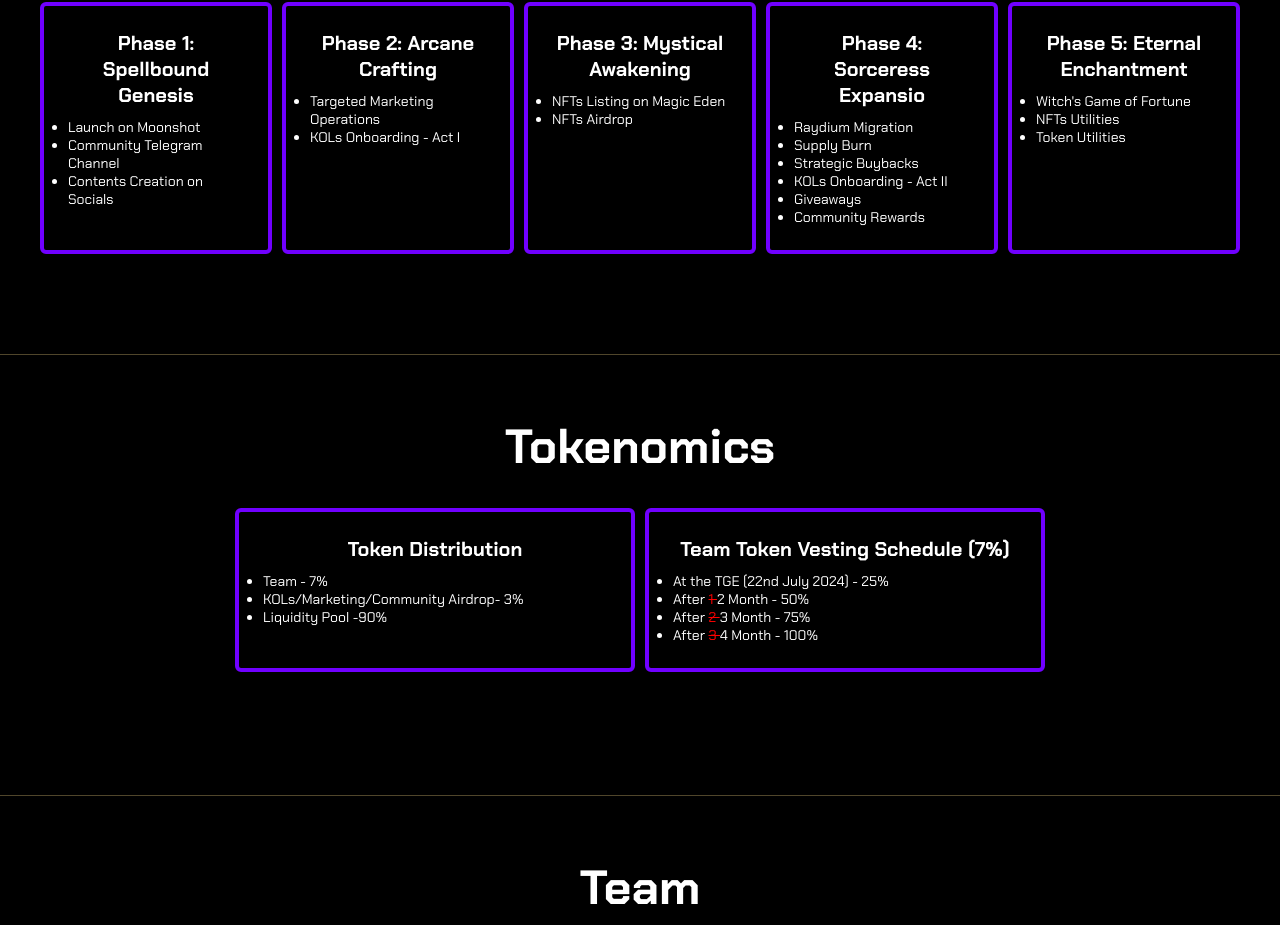
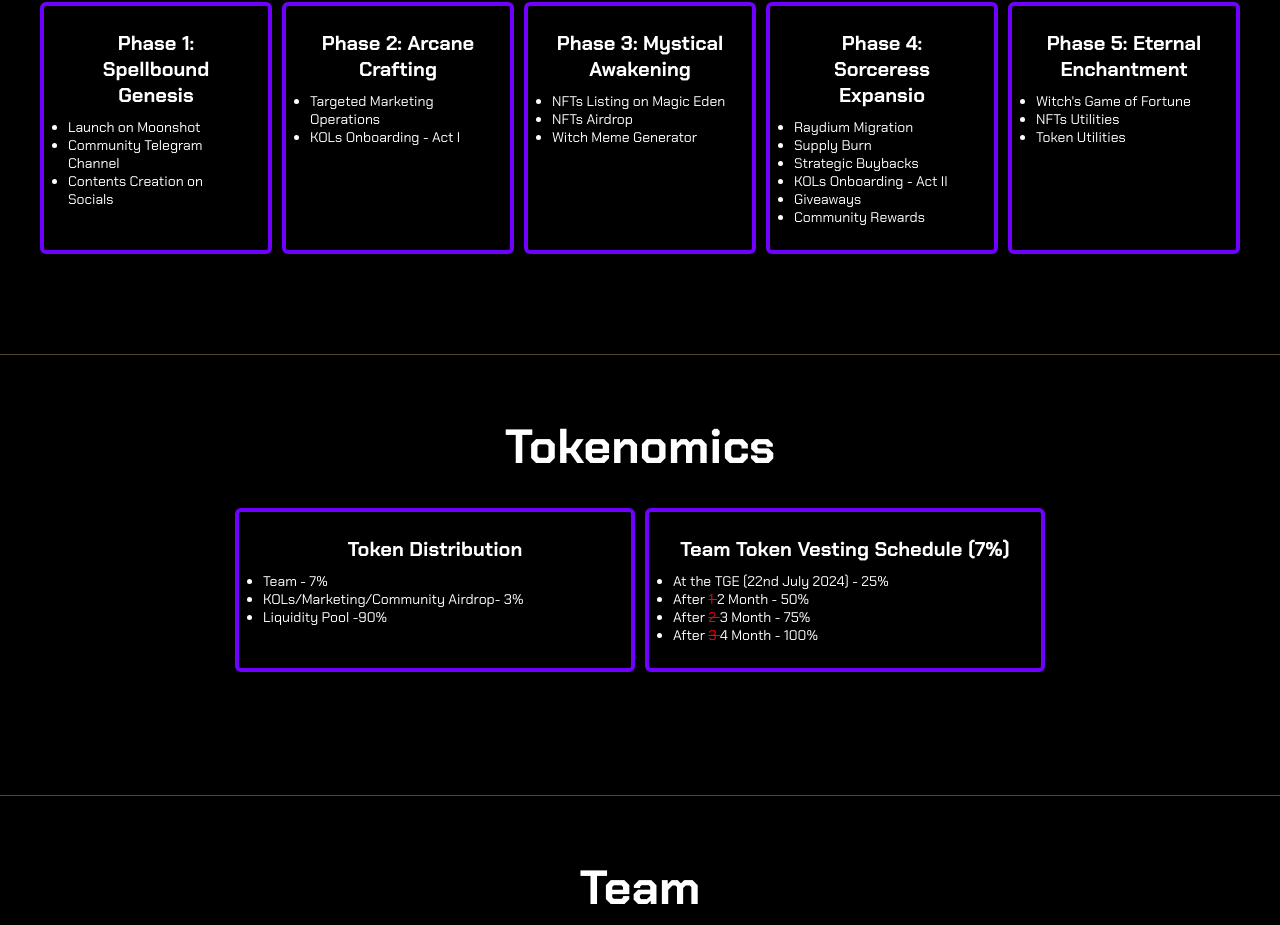
Before and after one commit to anurg/witchezzfrenzy, a plain HTML site: page index.html in a window 1280 px wide. Shown: the part 3497-4422 px from the top of the page. Drawn offline with Linux system fonts and the light colour scheme.

Commit message:
Added Witch Meme generator in Roadmap.

```diff
--- a/index.html
+++ b/index.html
@@ -332,6 +332,7 @@
             <ul>
               <li class="boxtext">NFTs Listing on Magic Eden</li>
               <li class="boxtext">NFTs Airdrop</li>
+              <li class="boxtext">Witch Meme Generator</li>
             </ul>
           </div>
           <div class="box2">
```
